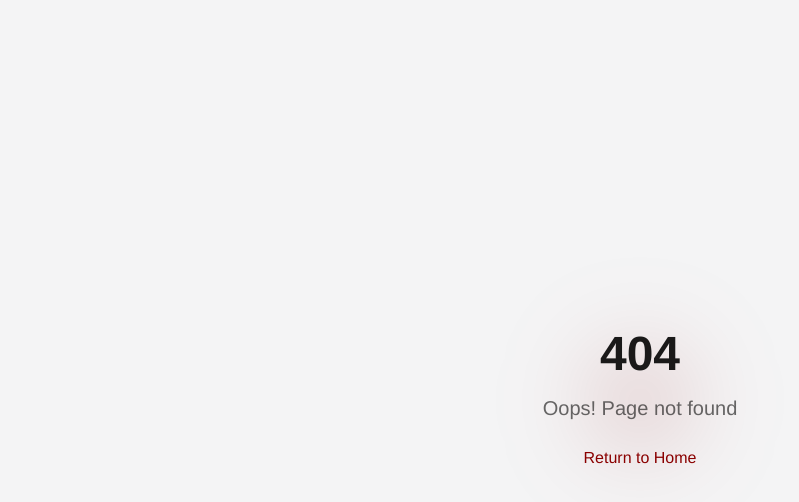
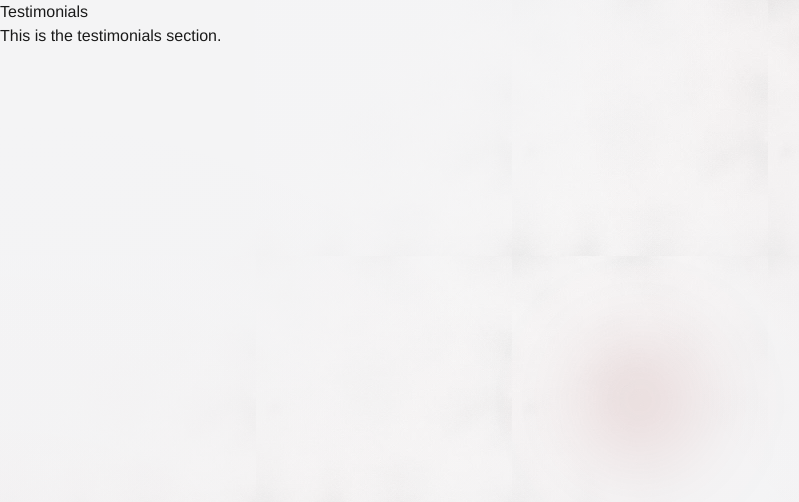
Before and after one commit to abhimatdangi/Abhimat-Dangi-Edits, a React (Vite) app: page /#/testimonials in a window 1280 px wide. Before the commit this address had no page. Shown: the top 502 px of the page, without its empty margins (0-799 px from the left). Built offline with nearby package versions, Linux system fonts and the light colour scheme.

Commit message:
Add Testimonials and ViewEdits pages with routing; update App.tsx for navigation

```diff
--- a/src/App.tsx
+++ b/src/App.tsx
@@ -7,6 +7,8 @@ import Index from "./pages/Index";
 import NotFound from "./pages/NotFound";
 import BackgroundLayer from "@/components/BackgroundLayer";
 import CursorGlow from "@/components/CursorGlow";
+import Testimonials from "./pages/Testimonials";
+import ViewEdits from "./pages/ViewEdits";
 
 const queryClient = new QueryClient();
 
@@ -20,6 +22,8 @@ const App = () => (
       <HashRouter>
         <Routes>
           <Route path="/" element={<Index />} />
+          <Route path="/testimonials" element={<Testimonials />} />
+          <Route path="/view-edits" element={<ViewEdits />} />
           {/* ADD ALL CUSTOM ROUTES ABOVE THE CATCH-ALL "*" ROUTE */}
           <Route path="*" element={<NotFound />} />
         </Routes>
--- /dev/null
+++ b/src/pages/Testimonials.tsx
@@ -0,0 +1,12 @@
+import React from 'react';
+
+const Testimonials = () => {
+    return (
+        <div>
+            <h1>Testimonials</h1>
+            <p>This is the testimonials section.</p>
+        </div>
+    );
+};
+
+export default Testimonials;
--- /dev/null
+++ b/src/pages/ViewEdits.tsx
@@ -0,0 +1,12 @@
+import React from 'react';
+
+const ViewEdits = () => {
+    return (
+        <div>
+            <h1>View Edits</h1>
+            <p>This is the view edits section.</p>
+        </div>
+    );
+};
+
+export default ViewEdits;
```
Also changed, not shown: 1 other file (tests, documents, lock files or other folders).
